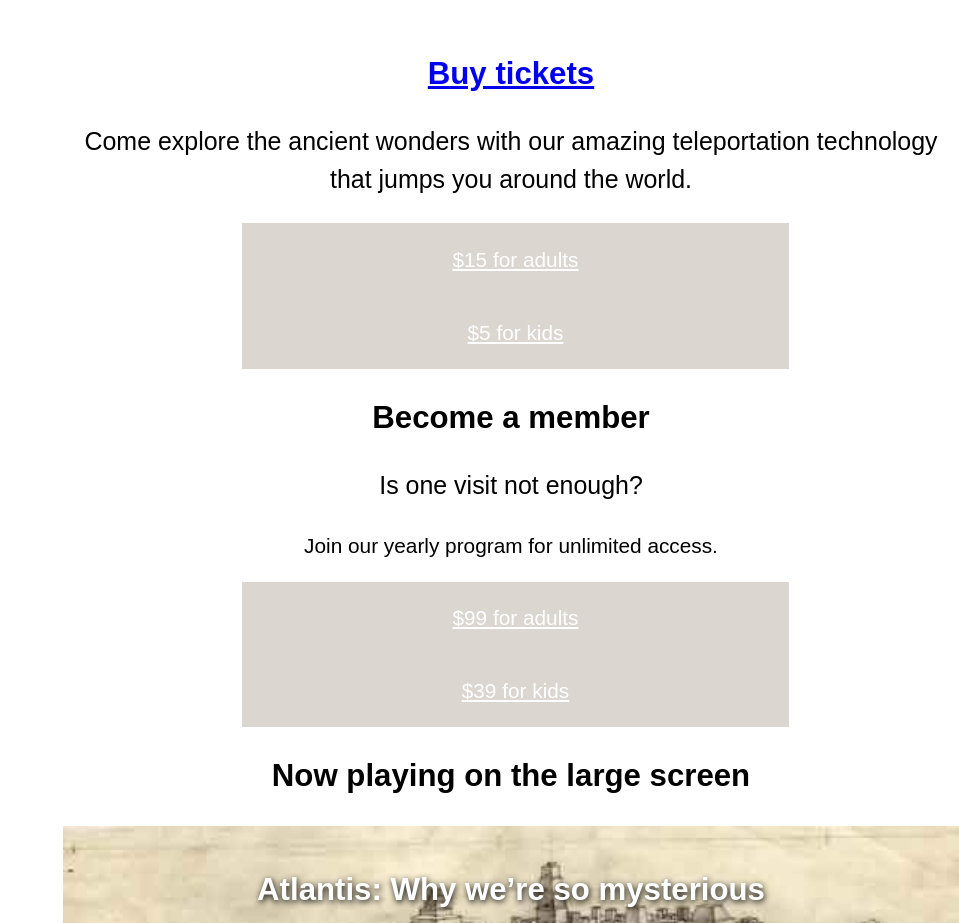
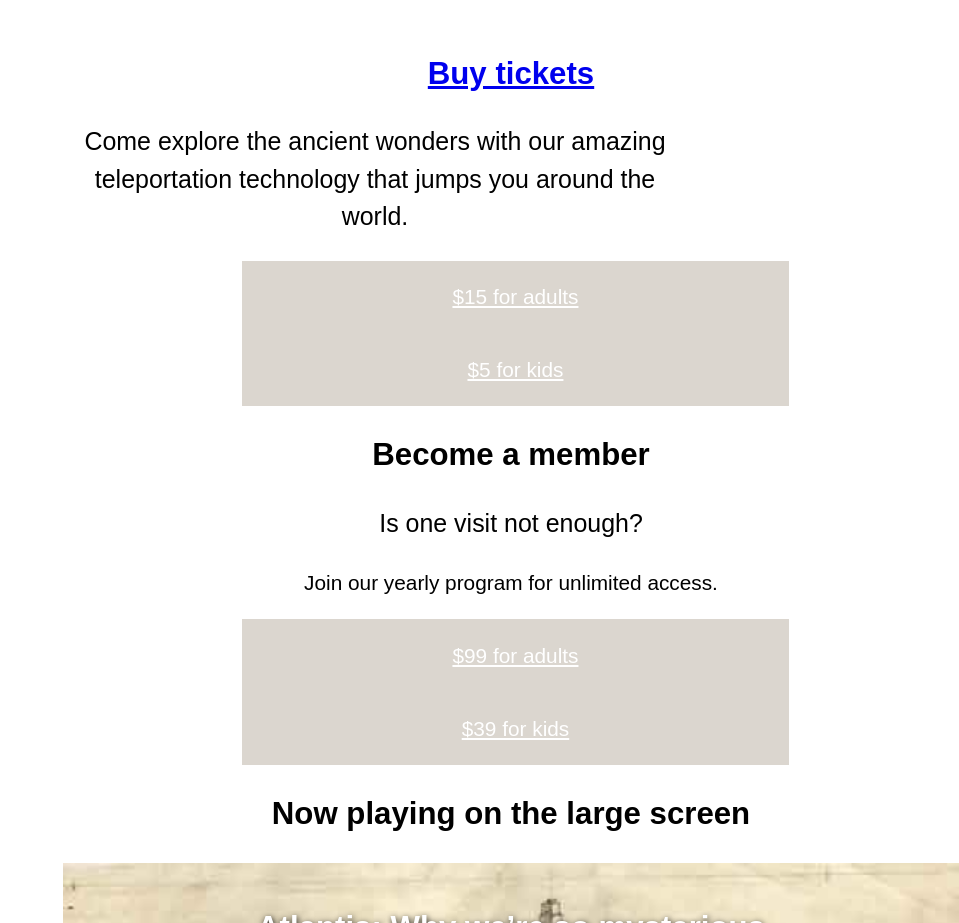
Before and after one commit to sout0053/dsn1675-assignment-1, a plain HTML site: page index.html in a window 1280 px wide. Shown: the part 2840-3763 px from the top of the page, without its empty margins (321-1280 px from the left). Drawn offline with Linux system fonts and the light colour scheme.

Commit message:
Fixed line length

```diff
--- a/index.html
+++ b/index.html
@@ -221,7 +221,7 @@
 
 <h2><a href="#" id="buy-tickets">Buy tickets</a></h2>
 
-<p>Come explore the ancient wonders with our amazing teleportation technology that jumps you around the world.</p>
+<p class="line-length">Come explore the ancient wonders with our amazing teleportation technology that jumps you around the world.</p>
 
 <a href="" class="button">$15 for adults</a>
 <a href="" class="button">$5 for kids</a>
```
